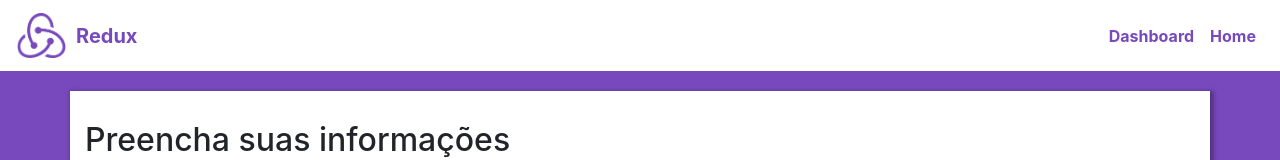
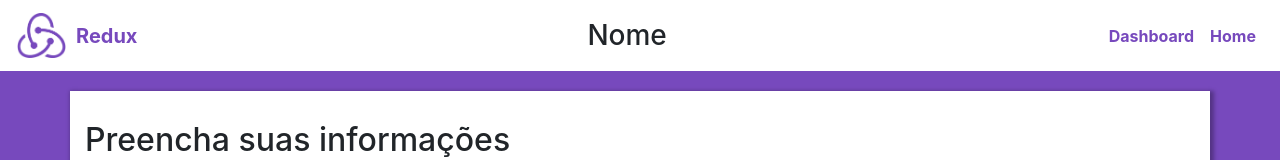
Before and after one commit to edu-rm/redux-training, a React (Create React App) app: page / in a window 1280 px wide. Shown: the top 160 px of the page. Built offline with nearby package versions, Linux system fonts and the light colour scheme.

Commit message:
adjustments and prop types

```diff
--- a/src/components/Header/index.js
+++ b/src/components/Header/index.js
@@ -17,10 +17,12 @@ export default function Header() {
         </Navbar.Brand>
         <Navbar.Toggle aria-controls="responsive-navbar-nav" />
         <Navbar.Collapse className="justify-content-end">
-          <Nav id="mr-auto" className="nav">
+          <h3 id="name" className="text-center">Nome</h3>
+          <Nav className="nav">
             <Nav.Link href="/dash">Dashboard</Nav.Link>
             <Nav.Link href="/">Home</Nav.Link>
           </Nav>
+
         </Navbar.Collapse>
 
       </Navbar>
--- a/src/components/Header/styles.js
+++ b/src/components/Header/styles.js
@@ -15,13 +15,15 @@ export const Container = styled.div`
     }
   }
 
+  #name {
+    margin: 0 auto;
+  }
+
   #logo{
     display: flex;
     align-items: center;
     color: #7749BD;
   }
-
-
 
   img{
     width: 50px;
--- a/src/components/TableComponent/index.js
+++ b/src/components/TableComponent/index.js
@@ -8,6 +8,7 @@ export default function TableComponent() {
   return (
     <Container>
       <h2>Lista</h2>
+      <div className="table-responsive-sm">
         <table id="table-info" className="table table-bordered">
           <thead className="thead-dark">
             <tr>
@@ -30,6 +31,7 @@ export default function TableComponent() {
             </tr>
           </tbody>
         </table>
+      </div>
     </Container>
   );
 }
--- a/src/pages/_layouts/Container/index.js
+++ b/src/pages/_layouts/Container/index.js
@@ -2,6 +2,12 @@ import React from 'react';
 
 import { Content } from './styles';
 
+import PropTypes from 'prop-types';
+
 export default function Container({ children }) {
   return <Content>{children}</Content>;
 }
+
+Container.propTypes = {
+  children: PropTypes.oneOfType([PropTypes.func, PropTypes.element]).isRequired,
+}
```
Lines whose indentation alone changed are shown as unchanged.
